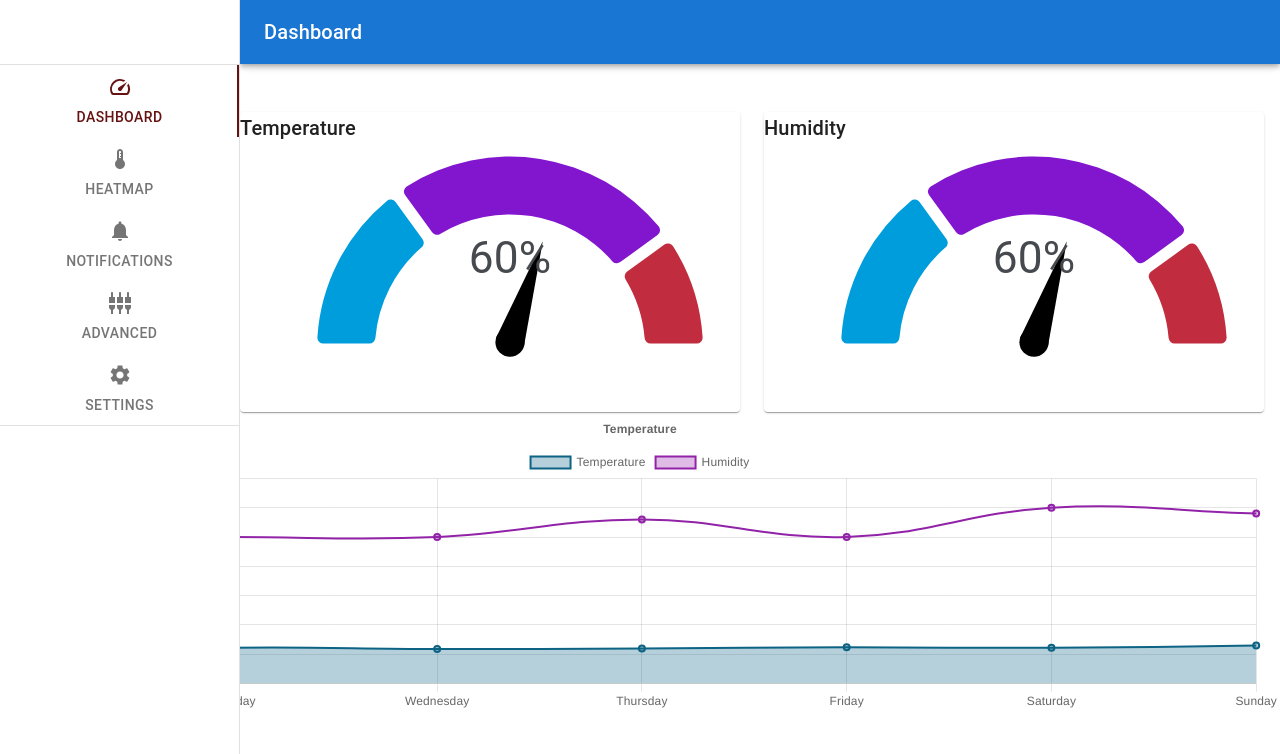
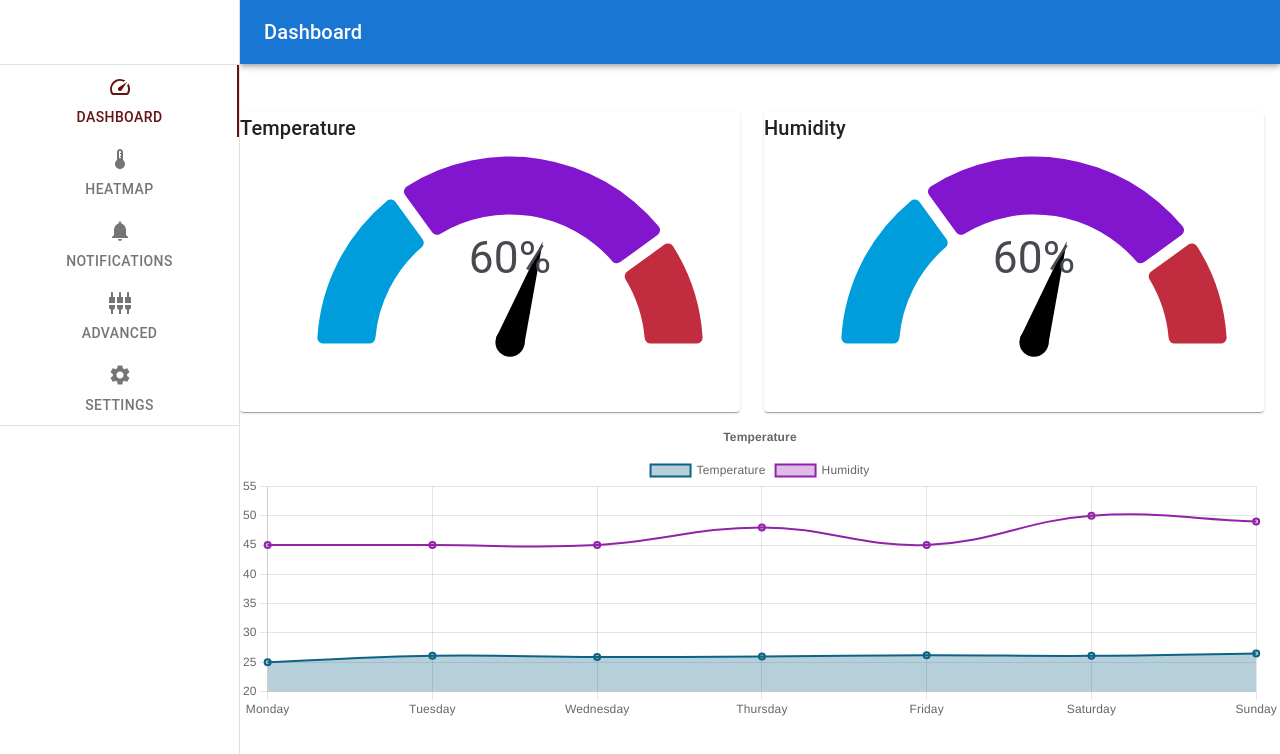
Before and after one commit to StijnSchellekens/Sem3ISAAC, a React (Create React App) app in the folder isaac-frontend/: page / in a window 1280 px wide. Shown: the top 754 px of the page. Built offline with nearby package versions, Linux system fonts and the light colour scheme; data requests are answered from the project's data file.

Commit message:
Fixed dashboard graph visability

```diff
--- a/isaac-frontend/src/App.js
+++ b/isaac-frontend/src/App.js
@@ -1,13 +1,11 @@
 import React from 'react';
 import NavBar from './components/NavBar';
 import Routes from './components/helper/Routes';
-import DashboardGraphs from './components/DashboardGraphs';
 function App() {
   return (
     <div>
       <NavBar />
       <Routes />
-      <DashboardGraphs/>
     </div>
   );
 }
--- a/isaac-frontend/src/components/Dashboard.js
+++ b/isaac-frontend/src/components/Dashboard.js
@@ -4,6 +4,7 @@ import Toolbar from '@mui/material/Toolbar';
 import Typography from '@mui/material/Typography';
 import Gauge from '../components/Gauge';
 import Grid from '@mui/material/Grid';
+import DashboardGraphs from '../components/DashboardGraphs';
 
 const drawerWidth = 240;
 
@@ -37,6 +38,9 @@ const Dashboard = () => {
         <Grid item xs={6}>
           <Gauge name="Humidity"/>
         </Grid>
+        <Grid item xs={12}>
+          <DashboardGraphs/>
+        </Grid>
       </Grid>
     </div>
   );
```
